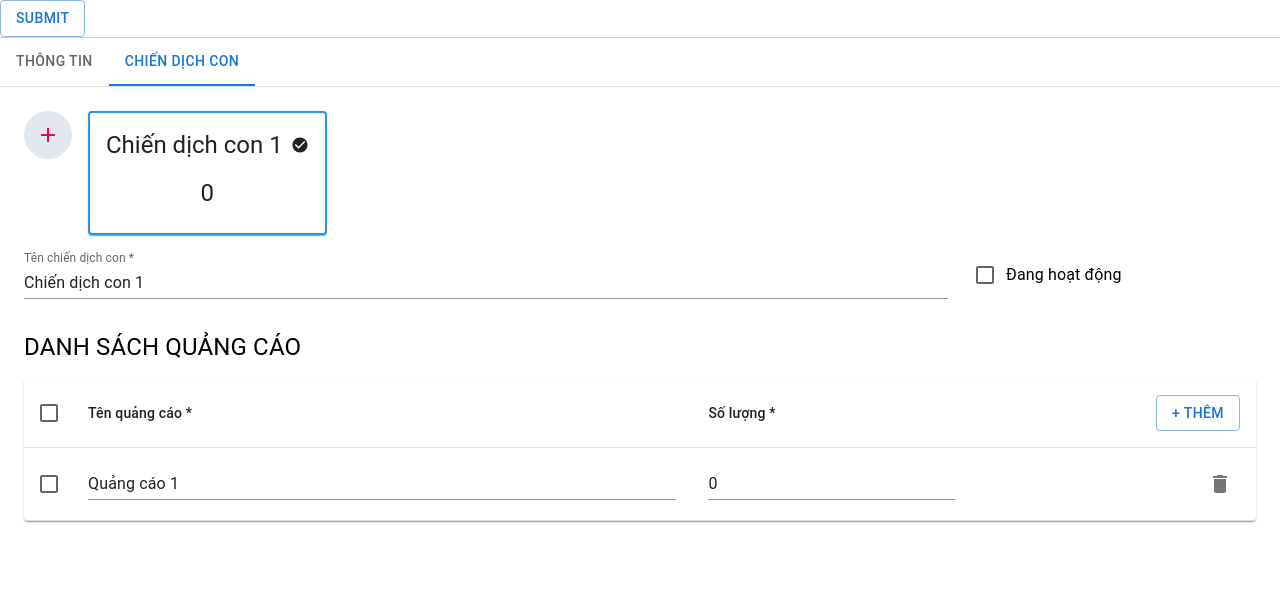
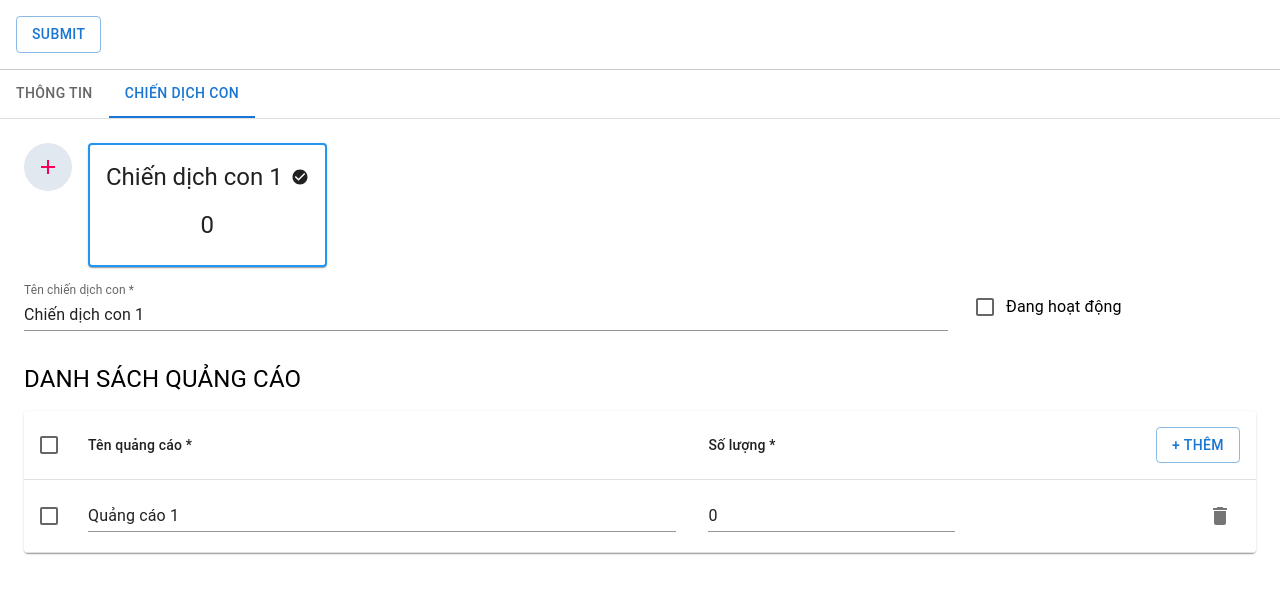
Before and after one commit to dungdevtb/awing_project, a Next.js app: page / in a window 1280 px wide. Shown: the top 594 px of the page. Built offline with nearby package versions, Linux system fonts and the light colour scheme.

Commit message:
confix Valicate

```diff
--- a/app/components/infoCampaign.tsx
+++ b/app/components/infoCampaign.tsx
@@ -60,7 +60,7 @@ const Information = ({
             ...data,
             information: {
               ...data.information,
-              desc: e.target.value,
+              describe: e.target.value,
             },
           })
         }
--- a/app/components/manageCampaign.tsx
+++ b/app/components/manageCampaign.tsx
@@ -1,4 +1,4 @@
-import React, { useState } from "react";
+import React, { useEffect, useState } from "react";
 import AddIcon from "@mui/icons-material/Add";
 import CheckCircleIcon from "@mui/icons-material/CheckCircle";
 import {
@@ -17,6 +17,7 @@ export interface subCampaignsProps {
   setData: (data: any) => void;
   formValidate: FormValidate;
   setFormValidate: (formValidate: any) => void;
+  submit: boolean;
 }
 
 const ManageCampaign = ({
@@ -24,6 +25,7 @@ const ManageCampaign = ({
   setData,
   formValidate,
   setFormValidate,
+  submit,
 }: subCampaignsProps) => {
   const [campaignsArray, setCampaignsArray] = useState<Array<SubCampaigns>>([
     {
@@ -96,19 +98,8 @@ const ManageCampaign = ({
     });
   };
 
-  // console.log(campaignsArray);
-  console.log(data);
-
+  const CardCampaign = ({ item, index, color }: any) => {
     return (
-    <div>
-      <div className="flex mb-4">
-        <i
-          className="p-3 rounded-full bg-slate-200 h-full"
-          onClick={handleAddCampaign}
-        >
-          <AddIcon style={{ color: "#f50057" }} />
-        </i>
-        {campaignsArray.map((item: any, index: any) => (
       <Card
         key={index}
         className={
@@ -118,11 +109,7 @@ const ManageCampaign = ({
       >
         <CardContent>
           <div className="flex items-center">
-                <Typography
-                  variant="h5"
-                  component="div"
-                  className={formValidate.nameSubCampaign.class}
-                >
+            <Typography variant="h5" component="div" style={{ color: color }}>
               {item.name}
             </Typography>
 
@@ -137,7 +124,40 @@ const ManageCampaign = ({
           </div>
         </CardContent>
       </Card>
-        ))}
+    );
+  };
+
+  return (
+    <div>
+      <div className="flex mb-4">
+        <i
+          className="p-3 rounded-full bg-slate-200 h-full"
+          onClick={handleAddCampaign}
+        >
+          <AddIcon style={{ color: "#f50057" }} />
+        </i>
+        {campaignsArray.map((item: any, index: any) => {
+          if (submit) {
+            if (item.ads.find((ad: any) => ad.quantity === 0)) {
+              return (
+                <CardCampaign
+                  item={item}
+                  index={index}
+                  key={index}
+                  color="red"
+                />
+              );
+            } else {
+              return (
+                <CardCampaign item={item} index={index} key={index} color="" />
+              );
+            }
+          } else {
+            return (
+              <CardCampaign item={item} index={index} key={index} color="" />
+            );
+          }
+        })}
       </div>
 
       {campaignsArray.map((item: any, index: number) => {
@@ -177,8 +197,7 @@ const ManageCampaign = ({
                   setCampaignsArray={setCampaignsArray}
                   data={data}
                   setData={setData}
-                  formValidate={formValidate}
-                  setFormValidate={setFormValidate}
+                  submit={submit}
                 />
               </>
             );
--- a/app/components/table_advertisement.tsx
+++ b/app/components/table_advertisement.tsx
@@ -49,7 +49,9 @@ function EnhancedTableHead(props: EnhancedTableProps) {
         </TableCell>
         {numSelected > 0 ? (
           <>
-            <TableCell className="flex justify-between">
+            <TableCell
+              style={{ display: "flex", justifyContent: "space-between" }}
+            >
               <Typography
                 sx={{ flex: "1 1 100%" }}
                 color="inherit"
@@ -90,8 +92,8 @@ export default function TableAdvertisement({
   setCampaignsArray,
   data,
   setData,
-  formValidate,
-  setFormValidate,
+
+  submit,
 }: any) {
   const [number, setNumber] = useState<any>(1);
   const [selected, setSelected] = React.useState<readonly number[]>([]);
@@ -169,17 +171,6 @@ export default function TableAdvertisement({
       ...data,
       subCampaigns: campaignsArray,
     });
-
-    setFormValidate({
-      ...formValidate,
-      quantity: {
-        error: false,
-        errorMessage: "",
-      },
-      nameSubCampaign: {
-        name: "",
-      },
-    });
   };
 
   const handleSelectAddvertise = (event: any, id: number) => {
@@ -201,21 +192,7 @@ export default function TableAdvertisement({
     setSelected(newSelected);
   };
 
-  return (
-    <TableContainer component={Paper}>
-      <Table sx={{ minWidth: 650 }} aria-label="simple table">
-        <EnhancedTableHead
-          numSelected={selected.length}
-          onAddClick={handleAddAdvertise}
-          onSelectAllClick={handleSelectAllClick}
-          handleDeleteAll={handleDeleteAll}
-          rowCount={campaignsArray[indexActive].ads.length}
-        />
-
-        <TableBody>
-          {campaign.ads.map((item: any, index: number) => {
-            const isItemSelected = isSelected(item.id);
-
+  const ListAdvertise = ({ isItemSelected, item, index, error }: any) => {
     return (
       <TableRow
         aria-checked={isItemSelected}
@@ -240,8 +217,8 @@ export default function TableAdvertisement({
             onChange={(e) => (item.name = e.target.value)}
           />
         </TableCell>
+
         <TableCell align="left">
-                  {" "}
           <TextField
             id="quantity"
             variant="standard"
@@ -253,12 +230,7 @@ export default function TableAdvertisement({
                 min: 0,
               },
             }}
-                    error={formValidate.quantity.error}
-                    // helperText={
-                    //   formValidate.quantity.error === true
-                    //     ? formValidate.quantity.errorMessage
-                    //     : ""
-                    // }
+            error={error}
             defaultValue={item.quantity}
             onChange={(e) => handleChangeQuantity(e, index)}
           />
@@ -272,6 +244,55 @@ export default function TableAdvertisement({
         </TableCell>
       </TableRow>
     );
+  };
+  return (
+    <TableContainer component={Paper}>
+      <Table sx={{ minWidth: 650 }} aria-label="simple table">
+        <EnhancedTableHead
+          numSelected={selected.length}
+          onAddClick={handleAddAdvertise}
+          onSelectAllClick={handleSelectAllClick}
+          handleDeleteAll={handleDeleteAll}
+          rowCount={campaignsArray[indexActive].ads.length}
+        />
+
+        <TableBody>
+          {campaign.ads.map((item: any, index: number) => {
+            const isItemSelected = isSelected(item.id);
+
+            if (submit) {
+              if (item.quantity == 0) {
+                return (
+                  <ListAdvertise
+                    isItemSelected={isItemSelected}
+                    item={item}
+                    index={index}
+                    key={index}
+                    error={true}
+                  />
+                );
+              } else {
+                return (
+                  <ListAdvertise
+                    isItemSelected={isItemSelected}
+                    item={item}
+                    index={index}
+                    key={index}
+                    error={false}
+                  />
+                );
+              }
+            } else {
+              return (
+                <ListAdvertise
+                  item={item}
+                  index={index}
+                  key={index}
+                  error={false}
+                  isItemSelected={isItemSelected}
+                />
+              );
+            }
           })}
         </TableBody>
       </Table>
--- a/app/page.tsx
+++ b/app/page.tsx
@@ -14,14 +14,8 @@ export default function LabTabs() {
       error: false,
       errorMessage: "Vui lòng nhập tên chiến dịch!",
     },
-    quantity: {
-      error: false,
-      errorMessage: "Vui lòng nhập số lượng > 0!",
-    },
-    nameSubCampaign: {
-      class: "",
-    },
   });
+  const [submit, setSubmit] = useState<boolean>(false);
 
   const [data, setData] = useState<Campaign>({
     information: { name: "", describe: "" },
@@ -29,8 +23,10 @@ export default function LabTabs() {
       {
         name: "Chiến dịch con 1",
         status: true,
+        sum: 0,
         ads: [
           {
+            id: 1,
             name: "Quảng cáo 1",
             quantity: 0,
           },
@@ -43,10 +39,15 @@ export default function LabTabs() {
     setValue(newValue);
   };
 
-  // console.log(data.subCampaigns.length);
+  let checkQuantity = data.subCampaigns.map((sub: any) =>
+    sub.ads.find((a: any) => a.quantity === 0)
+  );
 
   const handleSubmit = () => {
     // alert("Thêm thành công chiến dịch <3" + JSON.stringify(data));
+    setSubmit(true);
+
+    let check = checkQuantity.find((val) => val?.quantity === 0);
     if (data.information.name === "") {
       alert("Thông tin chưa được nhập đầy đủ!");
       return setFormValidate({
@@ -55,48 +56,17 @@ export default function LabTabs() {
           error: true,
           errorMessage: "Vui lòng nhập tên chiến dịch!",
         },
-        quantity: {
-          error: true,
-          errorMessage: "Vui lòng nhập số lượng > 0!",
-        },
-        nameSubCampaign: {
-          class: "text-red-500",
-        },
       });
+    } else if (typeof check === "object") {
+      alert("Số lượng quảng cáo chiến dịch con phải > 0!");
+    } else {
+      alert("Thêm thành công chiến dịch <3" + JSON.stringify(data));
     }
-    // if (data.information.name === "") {
-    //   alert("Tên chiến dịch chưa được nhập đầy đủ!");
-    //   setFormValidate({
-    //     ...formValidate,
-    //     name: {
-    //       error: true,
-    //       errorMessage: "Vui lòng nhập tên chiến dịch!",
-    //     },
-    //   });
-    // } else if (data.subCampaigns.length === 0) {
-    //   alert("Thông tin chiến dịch con chưa được nhập đầy đủ!");
-    //   setFormValidate({
-    //     ...formValidate,
-    //     quantity: {
-    //       error: true,
-    //       errorMessage: "Vui lòng nhập số lượng > 0!",
-    //     },
-    //     nameSubCampaign: {
-    //       class: "text-red-500",
-    //     },
-    //   });
-    // } else {
-    //   alert("Thêm thành công chiến dịch <3" + JSON.stringify(data));
-    // }
   };
 
   return (
     <>
-      <Button
-        variant="outlined"
-        className="m-4 flex justify-end"
-        onClick={handleSubmit}
-      >
+      <Button variant="outlined" style={{ margin: 16 }} onClick={handleSubmit}>
         Submit
       </Button>
       <div className="underline_container "></div>
@@ -122,6 +92,7 @@ export default function LabTabs() {
               setData={setData}
               formValidate={formValidate}
               setFormValidate={setFormValidate}
+              submit={submit}
             />
           </TabPanel>
         </TabContext>
--- a/app/types/interface.tsx
+++ b/app/types/interface.tsx
@@ -8,8 +8,10 @@ export interface Campaign {
     {
       name: string;
       status: boolean;
+      sum?: number;
       ads: [
         {
+          id?: number;
           name: string;
           quantity: number;
         }
@@ -36,11 +38,4 @@ export interface FormValidate {
     error: boolean;
     errorMessage: string;
   };
-  quantity: {
-    error: boolean;
-    errorMessage: string;
-  };
-  nameSubCampaign: {
-    class: string;
-  };
 }
```
Lines whose indentation alone changed are shown as unchanged.
